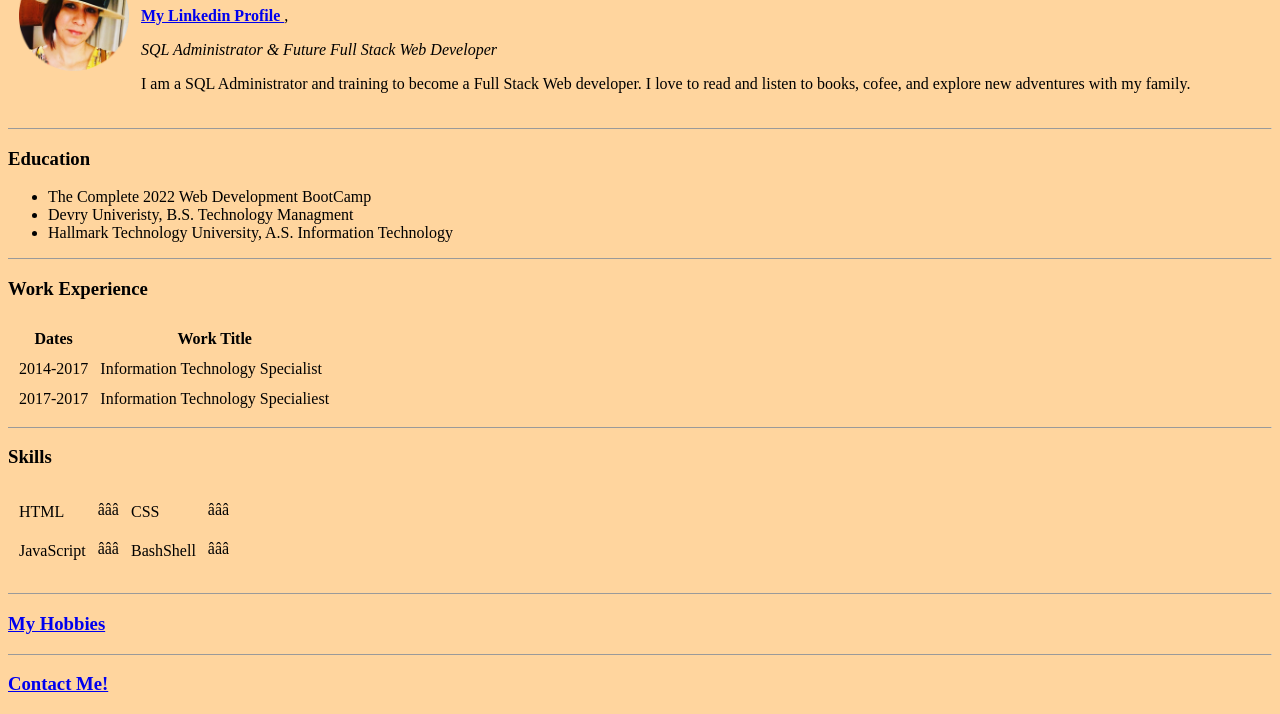
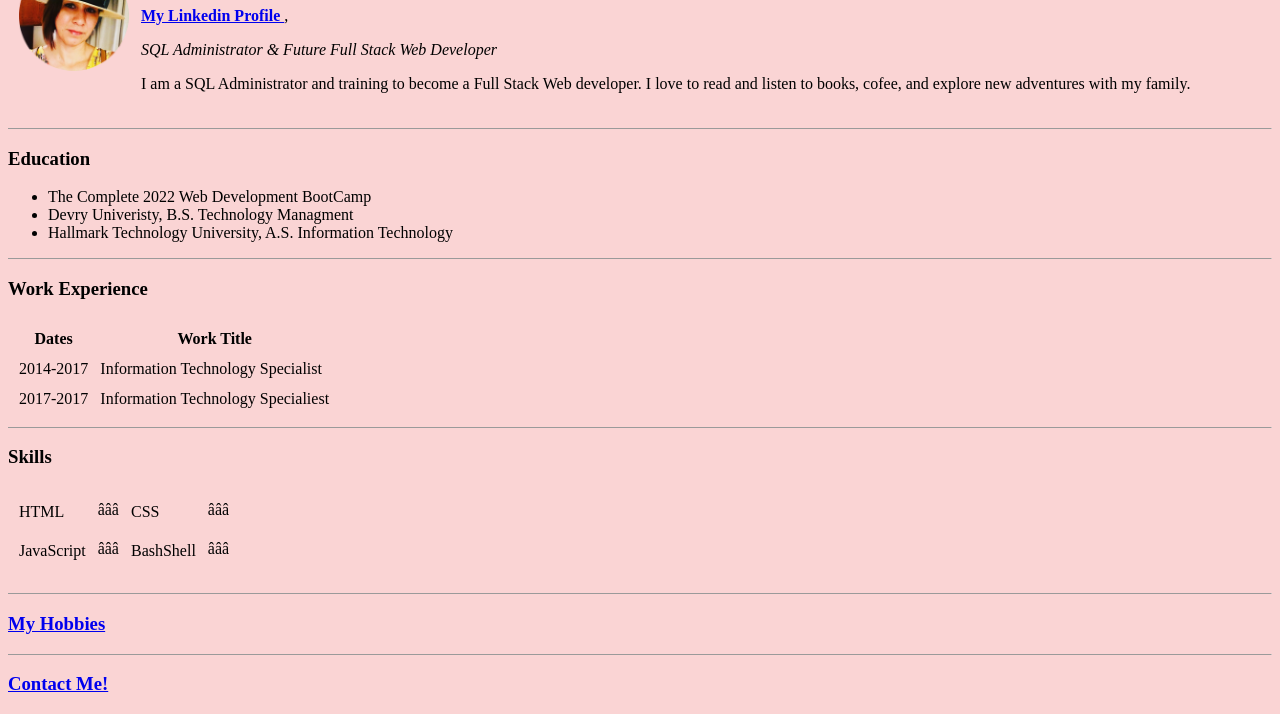
Before and after one commit to Patricia-M-Flores/PFlores_CV, a plain HTML site: page index.html in a window 1280 px wide. Shown: the part 92-806 px from the top of the page. Drawn offline with Linux system fonts and the light colour scheme.

Commit message:
Update index.html

```diff
--- a/index.html
+++ b/index.html
@@ -6,12 +6,12 @@
   <title>Ꭾatricia's Ꭾersonal Ꮥite 💫</title>
 </head>
 
-<body style="background-color:  #FFD59E;">
+<body style="background-color:  #FAD4D4;">
   <table cellspacing="10">
 
 
     <tr>
-      <td><img src="images/mypic222.png" alt="Patricia's Profile Picture"></td>
+      <td><img src="Images/mypic222.png" alt="Patricia's Profile Picture"></td>
       <td><h1>Patricia M. Flores</h1>
         <p> <strong><a href="https://www.linkedin.com/in/patricia-flores-a7969010a/"> My Linkedin Profile </a></strong>,</em></p>
         <p><em> SQL Administrator & Future Full Stack Web Developer </em></p>
```
